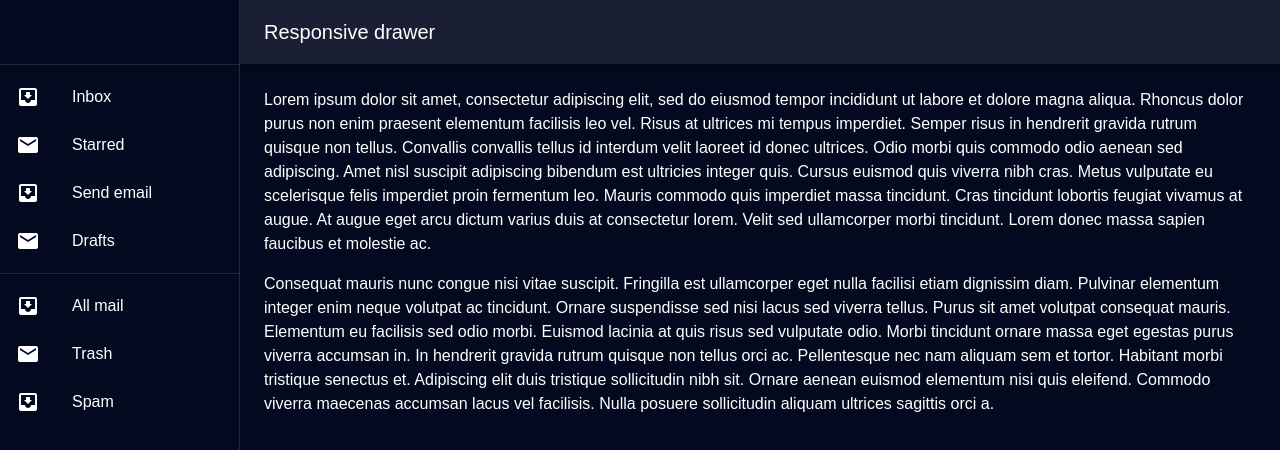
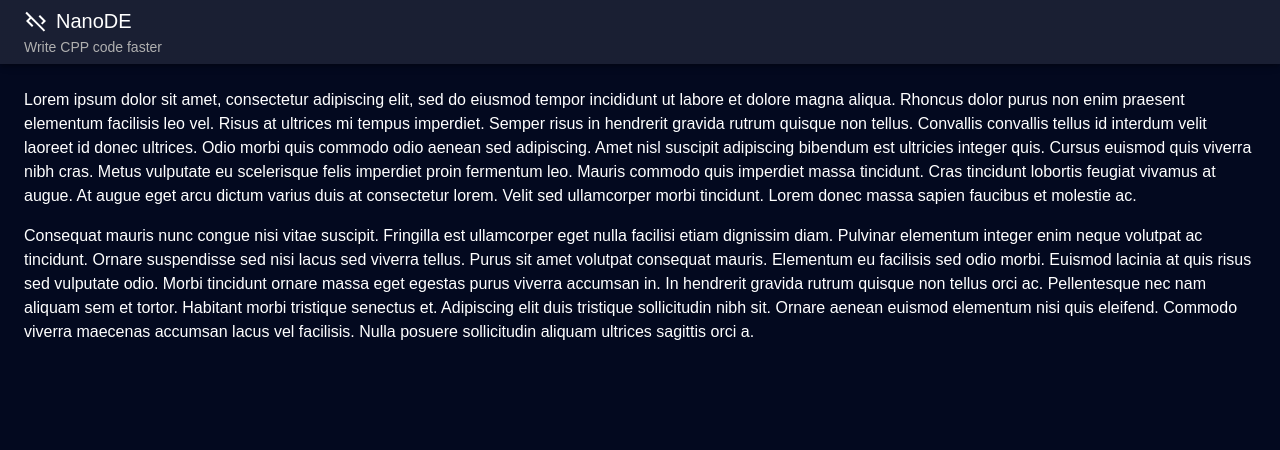
Before and after one commit to moeen-mahmud/NanoDe-Online-IDE, a React (Vite) app: page / in a window 1280 px wide. Shown: the top 450 px of the page. Built offline with nearby package versions, Linux system fonts and the light colour scheme.

Commit message:
fixed drawer width

```diff
--- a/src/Components/Layout/Layout.jsx
+++ b/src/Components/Layout/Layout.jsx
@@ -1,20 +1,19 @@
 import * as React from "react";
-import PropTypes from "prop-types";
 import AppBar from "@mui/material/AppBar";
 import Box from "@mui/material/Box";
 import CssBaseline from "@mui/material/CssBaseline";
 import Divider from "@mui/material/Divider";
 import Drawer from "@mui/material/Drawer";
 import IconButton from "@mui/material/IconButton";
-import InboxIcon from "@mui/icons-material/MoveToInbox";
 import List from "@mui/material/List";
 import ListItem from "@mui/material/ListItem";
 import ListItemIcon from "@mui/material/ListItemIcon";
 import ListItemText from "@mui/material/ListItemText";
-import MailIcon from "@mui/icons-material/Mail";
 import MenuIcon from "@mui/icons-material/Menu";
 import Toolbar from "@mui/material/Toolbar";
 import Typography from "@mui/material/Typography";
+import CodeOffIcon from "@mui/icons-material/CodeOff";
+import DarkModeIcon from "@mui/icons-material/DarkMode";
 
 const drawerWidth = 240;
 
@@ -30,25 +29,12 @@ const Layout = ({ children }) => {
       <Toolbar />
       <Divider />
       <List>
-        {["Inbox", "Starred", "Send email", "Drafts"].map((text, index) => (
-          <ListItem button key={text}>
-            <ListItemIcon>
-              {index % 2 === 0 ? <InboxIcon /> : <MailIcon />}
-            </ListItemIcon>
-            <ListItemText primary={text} />
-          </ListItem>
-        ))}
-      </List>
-      <Divider />
-      <List>
-        {["All mail", "Trash", "Spam"].map((text, index) => (
-          <ListItem button key={text}>
-            <ListItemIcon>
-              {index % 2 === 0 ? <InboxIcon /> : <MailIcon />}
-            </ListItemIcon>
-            <ListItemText primary={text} />
-          </ListItem>
-        ))}
+        <ListItem button>
+          <ListItemIcon>
+            <DarkModeIcon />
+          </ListItemIcon>
+          <ListItemText primary="Code Theme" />
+        </ListItem>
       </List>
     </div>
   );
@@ -58,10 +44,10 @@ const Layout = ({ children }) => {
       <CssBaseline />
       <AppBar
         position="fixed"
-        sx={{
-          width: { sm: `calc(100% - ${drawerWidth}px)` },
-          ml: { sm: `${drawerWidth}px` },
-        }}
+        // sx={{
+        //   width: { sm: `calc(100% - ${drawerWidth}px)` },
+        //   ml: { sm: `${drawerWidth}px` },
+        // }}
       >
         <Toolbar>
           <IconButton
@@ -73,14 +59,26 @@ const Layout = ({ children }) => {
           >
             <MenuIcon />
           </IconButton>
-          <Typography variant="h6" noWrap component="div">
-            Responsive drawer
+          <Typography noWrap component="div">
+            <Typography
+              variant="h6"
+              sx={{
+                display: "flex",
+                alignItems: "center",
+                gap: 1,
+              }}
+            >
+              <CodeOffIcon /> NanoDE
+            </Typography>
+            <Typography variant="subtitle2" color="text.muted">
+              Write CPP code faster
+            </Typography>
           </Typography>
         </Toolbar>
       </AppBar>
       <Box
         component="nav"
-        sx={{ width: { sm: drawerWidth }, flexShrink: { sm: 0 } }}
+        sx={{ flexShrink: { sm: 0 } }}
         aria-label="mailbox folders"
       >
         {/* The implementation can be swapped with js to avoid SEO duplication of links. */}
@@ -102,26 +100,13 @@ const Layout = ({ children }) => {
         >
           {drawer}
         </Drawer>
-        <Drawer
-          variant="permanent"
-          sx={{
-            display: { xs: "none", sm: "block" },
-            "& .MuiDrawer-paper": {
-              boxSizing: "border-box",
-              width: drawerWidth,
-            },
-          }}
-          open
-        >
-          {drawer}
-        </Drawer>
       </Box>
       <Box
+        width={"100%"}
         component="main"
         sx={{
           flexGrow: 1,
           p: 3,
-          width: { sm: `calc(100% - ${drawerWidth}px)` },
         }}
       >
         <Toolbar />
```
